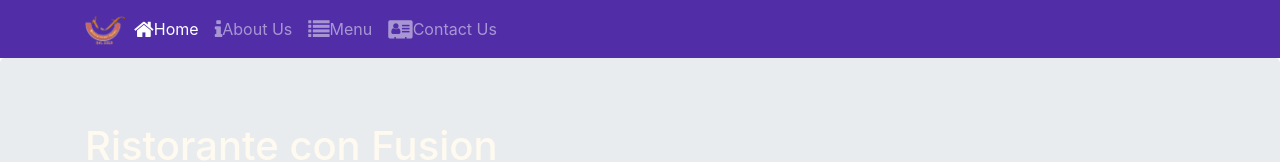
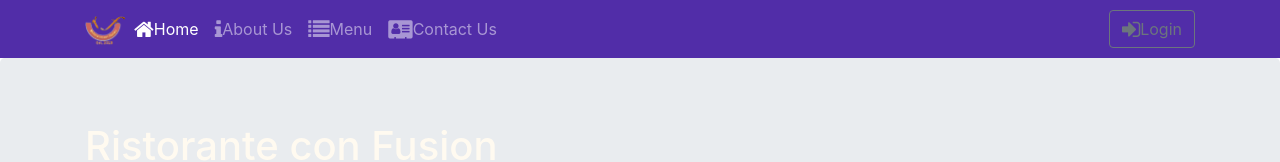
Before and after one commit to ShuLi1023/React, a React (Create React App) app: page /home in a window 1280 px wide. Shown: the top 162 px of the page. Built offline with nearby package versions, Linux system fonts and the light colour scheme.

Commit message:
Uncontrolled Form

```diff
--- a/src/components/HeaderComponent.js
+++ b/src/components/HeaderComponent.js
@@ -1,20 +1,37 @@
 import React, { Component } from "react";
-import { Nav, Navbar, NavbarBrand, NavbarToggler, Collapse, NavItem, Jumbotron } from 'reactstrap';
+import { Nav, Navbar, NavbarBrand, NavbarToggler, Collapse, NavItem, Jumbotron,
+    Button, Modal, ModalHeader, ModalBody,
+    Form, FormGroup, Input, Label } from 'reactstrap';
 import { NavLink } from 'react-router-dom';
 
 class Header extends Component {
     constructor(props){
         super(props);
         this.state = {
-            isNavOpen: false
+            isNavOpen: false,
+            isModalOpen: false
         };
         this.toggleNav = this.toggleNav.bind(this);
+        this.toggleModal = this.toggleModal.bind(this);
+        this.handleLogin = this.handleLogin.bind(this);
     }
 
     toggleNav(){
         this.setState({
             isNavOpen: !this.state.isNavOpen
         })
+    }
+
+    toggleModal(){
+        this.setState({
+            isModalOpen: !this.state.isModalOpen
+        })
+    }
+
+    handleLogin(event){
+        this.toggleModal();
+        alert("Username: " + this.username.value + " Password: " + this.password.value + " Remember: " + this.remember.checked);
+        event.preventDefault();
     }
   render() {
     return (
@@ -48,6 +65,14 @@ class Header extends Component {
                     </NavLink>
                 </NavItem>
             </Nav>
+            <Nav className="ml-auto" navbar>
+                <NavItem>
+                    <Button outline onClick={this.toggleModal}>
+                        <span className="fa fa-sign-in fa-lg"></span>
+                        Login
+                    </Button>
+                </NavItem>
+            </Nav>
             </Collapse>
 
         </div>
@@ -62,6 +87,31 @@ class Header extends Component {
                </div>
            </div>
        </Jumbotron>
+       <Modal isOpen={this.state.isModalOpen} toggle={this.toggleModal}>
+           <ModalHeader toggle={this.toggleModal}>Login</ModalHeader>
+           <ModalBody>
+                <Form onSubmit={this.handleLogin}>
+                    <FormGroup>
+                        <Label htmlFor="username">Username</Label>
+                        <Input type="text" id="username" name="username"
+                        innerRef={(input) => this.username = input} />
+                    </FormGroup>
+                    <FormGroup>
+                        <Label htmlFor="username">Password</Label>
+                        <Input type="text" id="password" name="password"
+                        innerRef={(input) => this.password = input} />
+                    </FormGroup>
+                    <FormGroup check>
+                        <Label check>
+                            <Input type="checkbox" name="remember"
+                            innerRef={(input) => this.remember = input} />
+                            Remenber me
+                        </Label>
+                    </FormGroup>
+                    <Button type="submit" value="submit" color="primary">Login</Button>
+                </Form>
+           </ModalBody>
+       </Modal>
     </React.Fragment>
     );
   }
```
